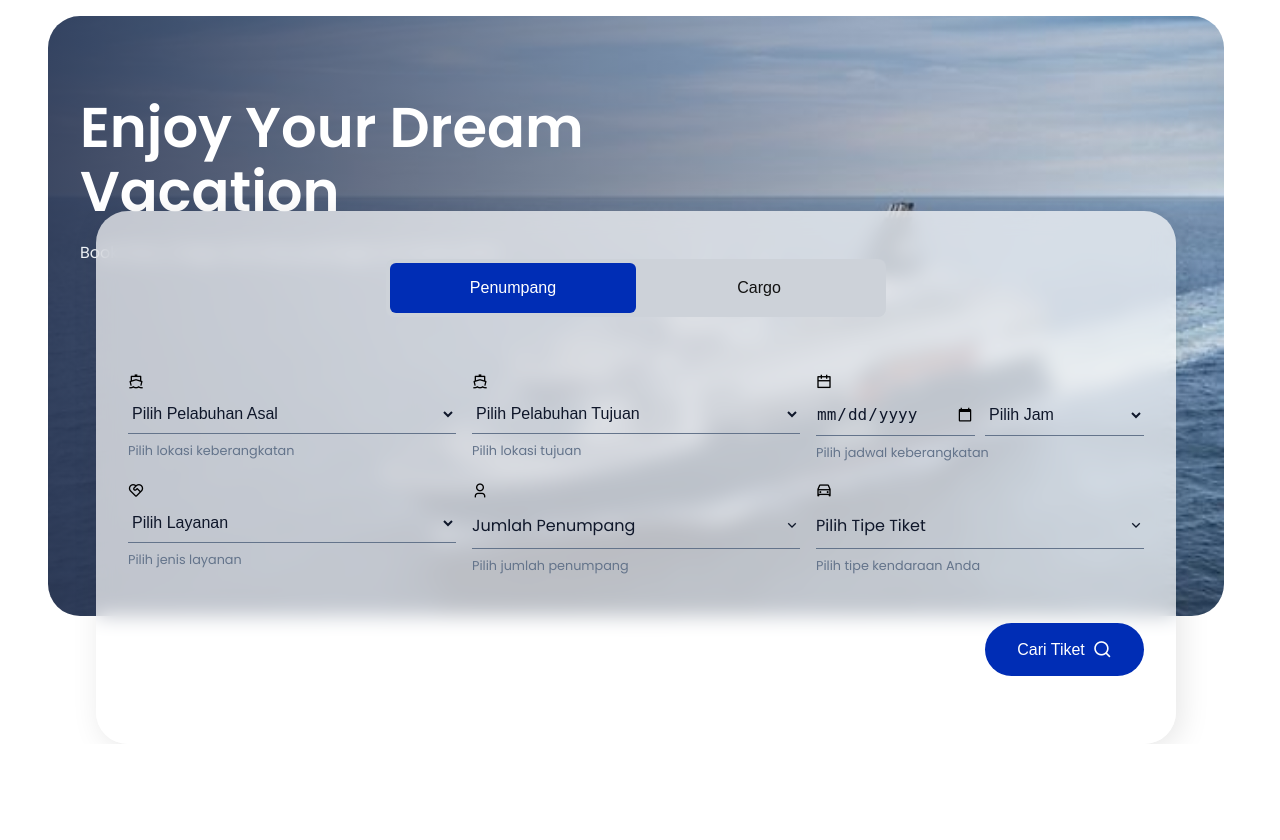
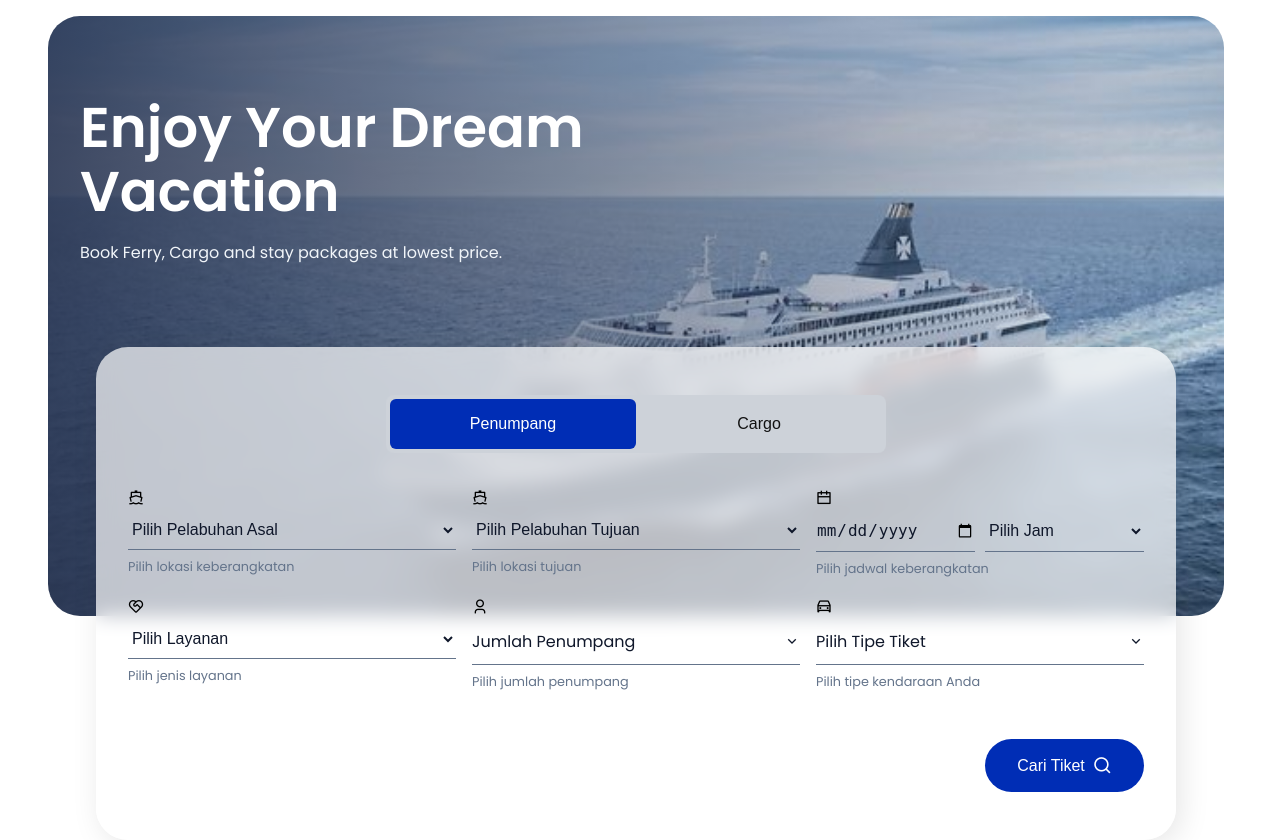
Before and after one commit to RadenRiki/NauticaBook_Luminous, a PHP site: page / in a window 1280 px wide. Shown: the part 74-914 px from the top of the page. Before the commit the page ends 818 px from the top, so only its background shows below. Run offline with PHP 8.4, Linux system fonts and the light colour scheme; some libraries are stand-ins or nearby versions.

Commit message:
oke, harusnya text dan imagenya nggak terhalang lagi

```diff
--- a/styles.css
+++ b/styles.css
@@ -137,7 +137,7 @@ nav {
 /* Booking Section Styles */
 .booking__container {
   position: absolute;
-  bottom: -8rem;
+  bottom: -14rem;
   left: 50%;
   transform: translateX(-50%);
   width: calc(100% - 6rem);
@@ -180,11 +180,10 @@ nav {
 .booking__container form {
   width: 100%;
   display: grid;
-  grid-template-columns: repeat(3, 1fr);
-  grid-template-rows: repeat(2, auto);
-  gap: 20px;
-  margin: 20px 0;
+  grid-template-columns: repeat(3, 1fr); /* 2 rows, 3 columns */
   gap: 1rem;
+  position: relative; /* Keep the form content within its container */
+  z-index: 20;
 }
 
 .booking__container .input__group {
```
